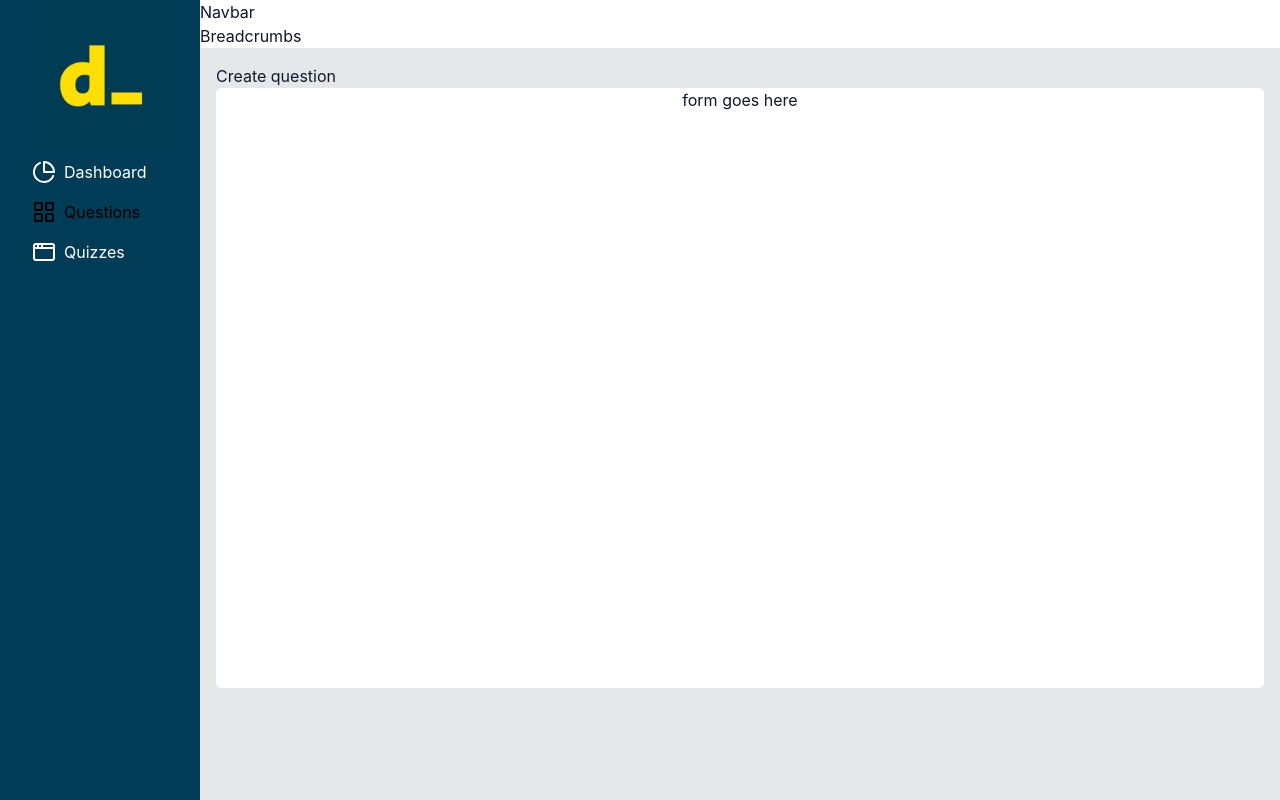
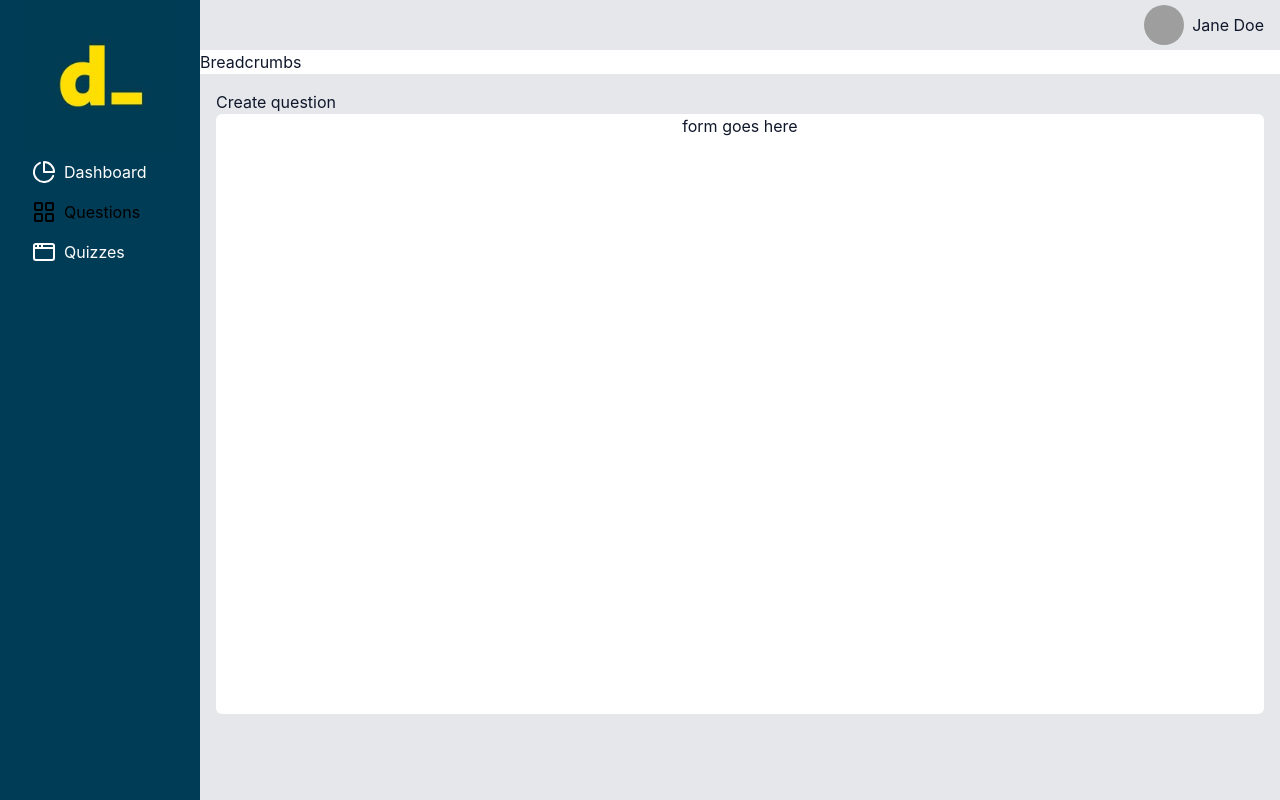
Before and after one commit to Stoian256/fe-quiz, a React (Vite) app: page /questions/create in a window 1280 px wide. Built offline with nearby package versions, Linux system fonts and the light colour scheme; grey boxes are pictures that could not be loaded.

Commit message:
added navbar with shadcn/ui avatar

```diff
--- a/package.json
+++ b/package.json
@@ -10,6 +10,7 @@
     "preview": "vite preview"
   },
   "dependencies": {
+    "@radix-ui/react-avatar": "^1.0.4",
     "@radix-ui/react-slot": "^1.0.2",
     "@tanstack/react-query": "^5.8.1",
     "@tanstack/react-query-devtools": "^5.8.1",
--- a/src/components/admin/Layout.tsx
+++ b/src/components/admin/Layout.tsx
@@ -1,19 +1,17 @@
 import { Outlet } from "react-router-dom";
 import Sidebar from "./Sidebar";
+import Navbar from "./Navbar";
 
 const Layout = () => {
   return (
     <div className="flex min-h-screen">
       <Sidebar />
 
-      {/* Main content */}
       <div className="h-screen flex-1 flex flex-col">
-        <div>Navbar</div>
+        <Navbar />
         <div>Breadcrumbs</div>
 
-        {/* Container for Dynamically Loaded Pages */}
         <div className="flex-1 overflow-y-auto p-4 bg-gray-200">
-          {/* Dynamic content goes here */}
           <Outlet />
         </div>
       </div>
--- /dev/null
+++ b/src/components/admin/Navbar.tsx
@@ -0,0 +1,22 @@
+import {
+  Avatar,
+  AvatarFallback,
+  AvatarImage
+} from "@shadcn/components/ui/avatar";
+
+const Navbar = () => {
+  return (
+    <div className="bg-gray-200 p-4 h-[50px] flex flex-row justify-end  gap-2 text-center">
+      <div className="flex  items-center gap-2">
+        <Avatar>
+          <AvatarImage src="https://github.com/shadcn.png" />
+          <AvatarFallback>CN</AvatarFallback>
+        </Avatar>
+
+        <div>Jane Doe</div>
+      </div>
+    </div>
+  );
+};
+
+export default Navbar;
--- /dev/null
+++ b/src/components/ui/avatar.tsx
@@ -0,0 +1,48 @@
+import * as React from "react"
+import * as AvatarPrimitive from "@radix-ui/react-avatar"
+
+import { cn } from "@shadcn/lib/utils"
+
+const Avatar = React.forwardRef<
+  React.ElementRef<typeof AvatarPrimitive.Root>,
+  React.ComponentPropsWithoutRef<typeof AvatarPrimitive.Root>
+>(({ className, ...props }, ref) => (
+  <AvatarPrimitive.Root
+    ref={ref}
+    className={cn(
+      "relative flex h-10 w-10 shrink-0 overflow-hidden rounded-full",
+      className
+    )}
+    {...props}
+  />
+))
+Avatar.displayName = AvatarPrimitive.Root.displayName
+
+const AvatarImage = React.forwardRef<
+  React.ElementRef<typeof AvatarPrimitive.Image>,
+  React.ComponentPropsWithoutRef<typeof AvatarPrimitive.Image>
+>(({ className, ...props }, ref) => (
+  <AvatarPrimitive.Image
+    ref={ref}
+    className={cn("aspect-square h-full w-full", className)}
+    {...props}
+  />
+))
+AvatarImage.displayName = AvatarPrimitive.Image.displayName
+
+const AvatarFallback = React.forwardRef<
+  React.ElementRef<typeof AvatarPrimitive.Fallback>,
+  React.ComponentPropsWithoutRef<typeof AvatarPrimitive.Fallback>
+>(({ className, ...props }, ref) => (
+  <AvatarPrimitive.Fallback
+    ref={ref}
+    className={cn(
+      "flex h-full w-full items-center justify-center rounded-full bg-muted",
+      className
+    )}
+    {...props}
+  />
+))
+AvatarFallback.displayName = AvatarPrimitive.Fallback.displayName
+
+export { Avatar, AvatarImage, AvatarFallback }
```
Also changed, not shown: 1 other file (tests, documents, lock files or other folders).
